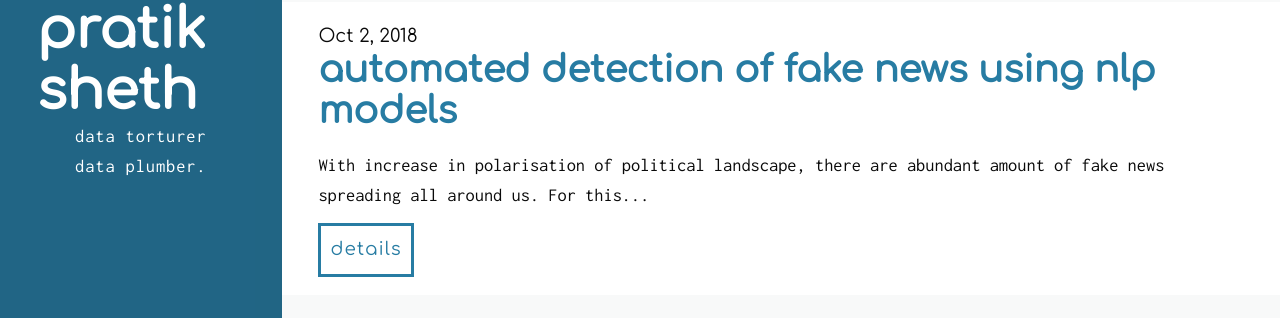
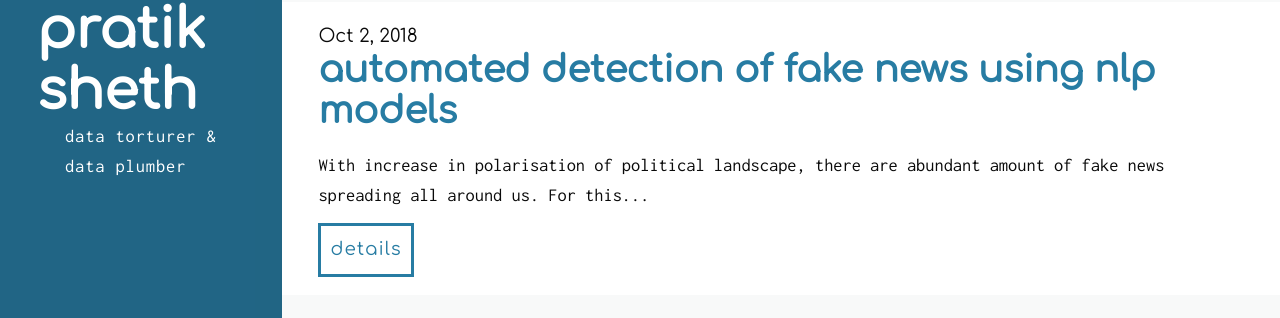
Before and after one commit to daftengineer/daftengineer.github.io, a Jekyll site: the page built from index.html, in a window 1280 px wide. Shown: the part 360-678 px from the top of the page. Built offline with Jekyll 4.4.1, drawn with Linux system fonts in a browser that asks for light colours; nearby versions of some CDN libraries; the list of posts is cut into pages by our own code.

Commit message:
Update index.html

```diff
--- a/index.html
+++ b/index.html
@@ -9,7 +9,7 @@ layout: default
     <div class="previews__container">
 
       <div class="siteheader"><b>{{ site.title }}</b></div>
-      <span style="text-transform:lowercase;">Data Torturer <br /> Data Plumber.</span>
+      <span style="text-transform:lowercase;">Data Torturer &<br /> Data Plumber</span>
     </div>
   </div>
 
```
